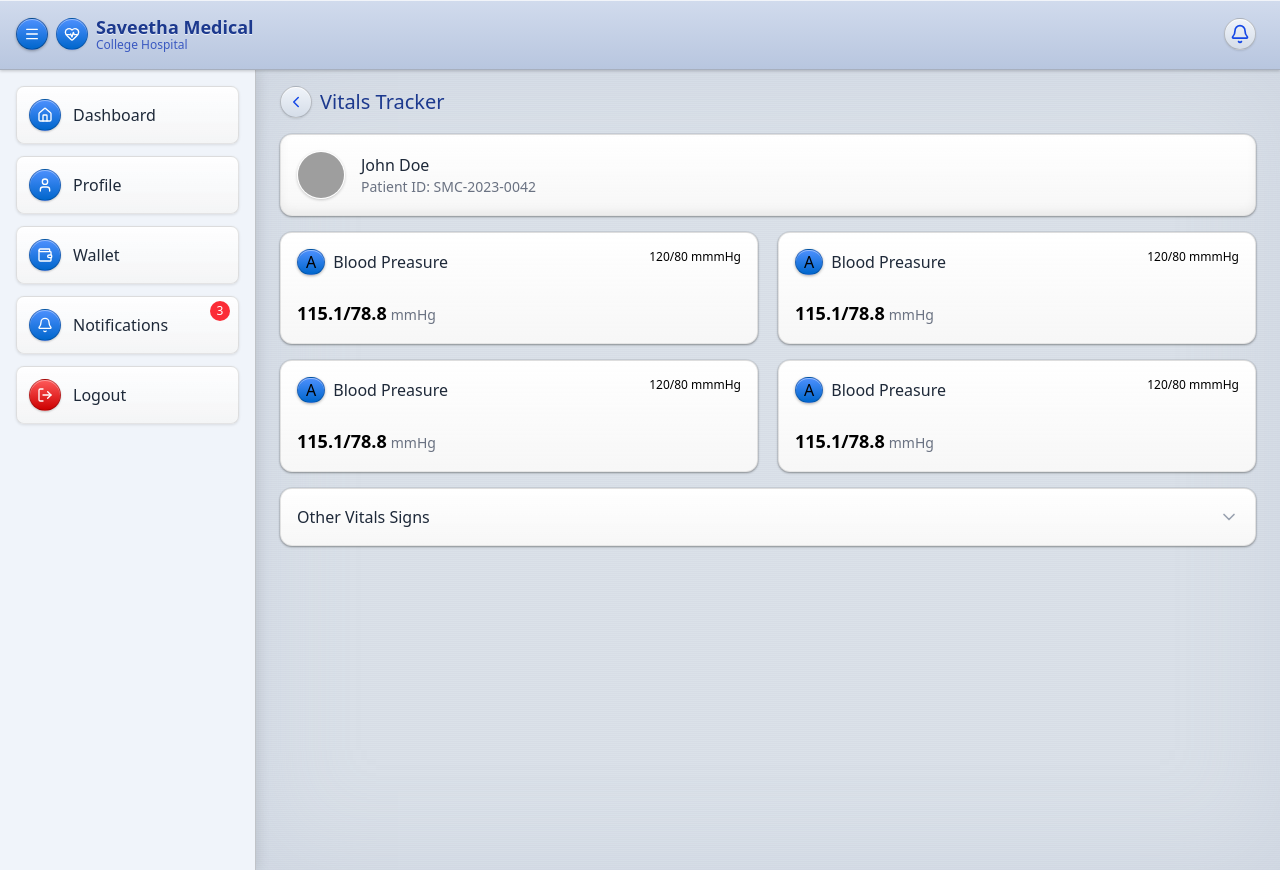
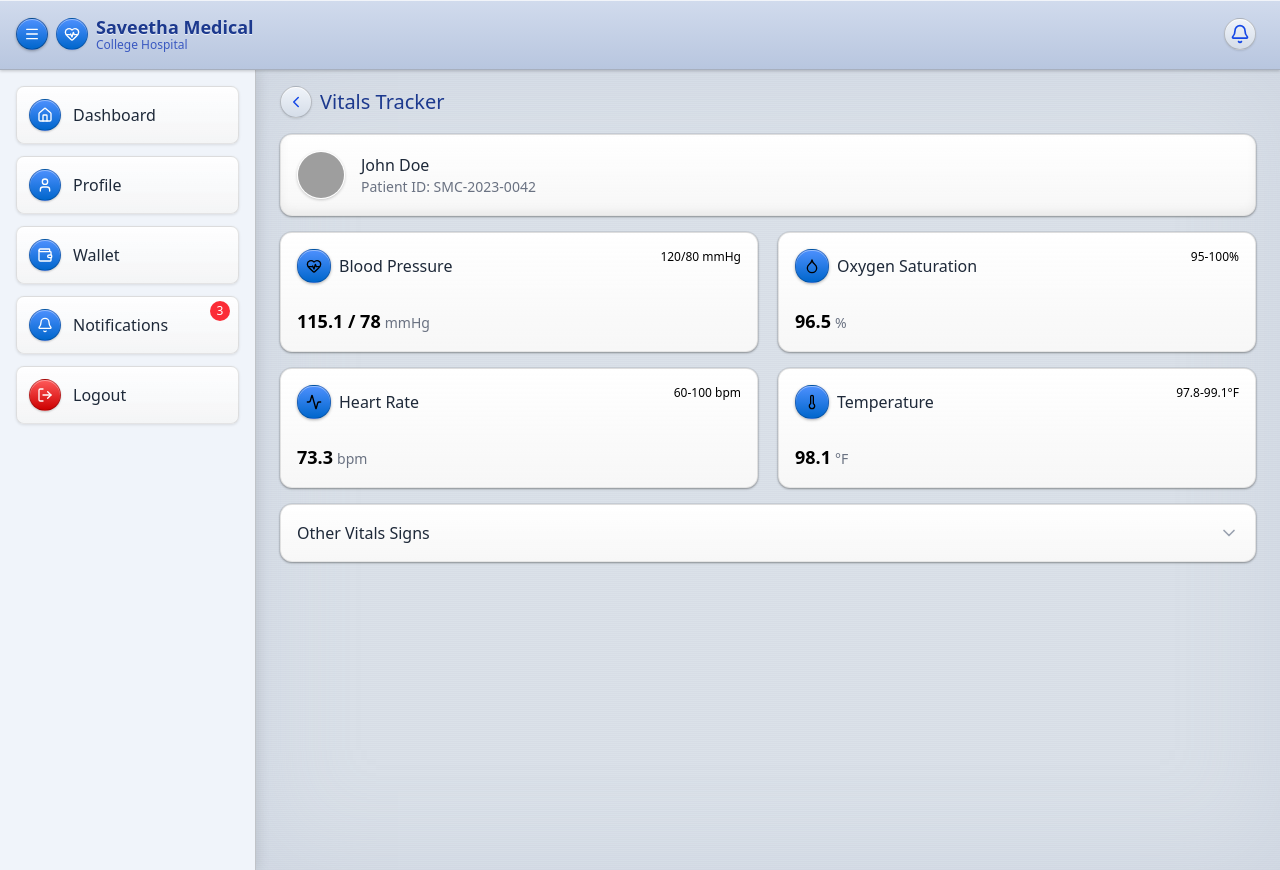
Before and after one commit to Mukunthan-A-R/simats-medical-client, a React (Vite) app: page /patient/vitals/1 in a window 1280 px wide. Built offline with nearby package versions, Linux system fonts and the light colour scheme; grey boxes are pictures that could not be loaded.

Commit message:
dynamic vitals data

```diff
--- a/src/components/patient/PatientVitalsData.jsx
+++ b/src/components/patient/PatientVitalsData.jsx
@@ -2,26 +2,134 @@ import React, { useState } from "react";
 import PatientVitalsDataCard from "./PatientVitalsDataCard";
 import PatientSecondaryVitals from "./PatientSecondaryVitals";
 import PatientVitalsDataChart from "./PatientVitalsDataChart";
+import {
+  ActivityIcon,
+  DropletIcon,
+  HeartPulseIcon,
+  ThermometerIcon,
+} from "lucide-react";
 
 const PatientViralsData = () => {
   const [openGraph, setOpenGraph] = useState(false);
+
+  // const secondaryVitals = [
+  //   {
+  //     id: "respiratoryRate",
+  //     name: "Respiratory Rate",
+  //     icon: <div size={16} />,
+  //     unit: "breaths/min",
+  //     data: vitalsData.respiratoryRate,
+  //     normal: "12-20 breaths/min",
+  //     description: "Breaths per minute",
+  //     color1: "#8dd1e1",
+  //     latest:
+  //       vitalsData.respiratoryRate[vitalsData.respiratoryRate.length - 1].value,
+  //   },
+  //   {
+  //     id: "weight",
+  //     name: "Weight",
+  //     icon: <ScaleIcon size={16} />,
+  //     unit: "lbs",
+  //     data: vitalsData.weight,
+  //     normal: "Varies",
+  //     description: "Body weight",
+  //     color1: "#a4de6c",
+  //     latest: vitalsData.weight[vitalsData.weight.length - 1].value,
+  //   },
+  //   {
+  //     id: "bloodGlucose",
+  //     name: "Blood Glucose",
+  //     icon: <DropletIcon size={16} />,
+  //     unit: "mg/dL",
+  //     data: vitalsData.bloodGlucose,
+  //     normal: "70-99 mg/dL (fasting)",
+  //     description: "Blood sugar level",
+  //     color1: "#d0ed57",
+  //     latest: vitalsData.bloodGlucose[vitalsData.bloodGlucose.length - 1].value,
+  //   },
+  //   {
+  //     id: "cholesterolTotal",
+  //     name: "Total Cholesterol",
+  //     icon: <DropletIcon size={16} />,
+  //     unit: "mg/dL",
+  //     data: vitalsData.cholesterolTotal,
+  //     normal: "<200 mg/dL",
+  //     description: "Total cholesterol level",
+  //     color1: "#ffc658",
+  //     latest:
+  //       vitalsData.cholesterolTotal[vitalsData.cholesterolTotal.length - 1]
+  //         .value,
+  //   },
+  //   {
+  //     id: "bmi",
+  //     name: "BMI",
+  //     icon: <ScaleIcon size={16} />,
+  //     unit: "kg/m²",
+  //     data: vitalsData.bmi,
+  //     normal: "18.5-24.9",
+  //     description: "Body Mass Index",
+  //     color1: "#8884d8",
+  //     latest: vitalsData.bmi[vitalsData.bmi.length - 1].value,
+  //   },
+  // ];
 
   return (
     <div className="flex flex-col gap-4">
       <div className="flex flex-col sm:flex-row gap-5">
         <div className="flex-1" onClick={() => setOpenGraph(!openGraph)}>
-          <PatientVitalsDataCard />
+          <PatientVitalsDataCard
+            data={{
+              id: "bloodPressure",
+              name: "Blood Pressure",
+              icon: <HeartPulseIcon size={16} />,
+              unit: "mmHg",
+              data: "115.1 / 78",
+              normal: "120/80 mmHg",
+              description: "Systolic and diastolic pressure",
+            }}
+          />
         </div>
         <div className="flex-1" onClick={() => setOpenGraph(!openGraph)}>
-          <PatientVitalsDataCard />
+          <PatientVitalsDataCard
+            data={{
+              id: "oxygenSaturation",
+              name: "Oxygen Saturation",
+              icon: <DropletIcon size={16} />,
+              unit: "%",
+              data: "96.5",
+              normal: "95-100%",
+              description: "Blood oxygen level",
+              color1: "#0088fe",
+            }}
+          />
         </div>
       </div>
       <div className="flex flex-col sm:flex-row gap-5">
         <div className="flex-1" onClick={() => setOpenGraph(!openGraph)}>
-          <PatientVitalsDataCard />
+          <PatientVitalsDataCard
+            data={{
+              id: "heartRate",
+              name: "Heart Rate",
+              icon: <ActivityIcon size={16} />,
+              unit: "bpm",
+              data: "73.3",
+              normal: "60-100 bpm",
+              description: "Beats per minute",
+            }}
+          />
         </div>
         <div className="flex-1" onClick={() => setOpenGraph(!openGraph)}>
-          <PatientVitalsDataCard />
+          <PatientVitalsDataCard
+            data={{
+              id: "temperature",
+              name: "Temperature",
+              icon: <ThermometerIcon size={16} />,
+              unit: "°F",
+              data: "98.1",
+              normal: "97.8-99.1°F",
+              description: "Body temperature",
+            }}
+          />
         </div>
       </div>
       <PatientSecondaryVitals></PatientSecondaryVitals>
--- a/src/components/patient/PatientVitalsDataCard.jsx
+++ b/src/components/patient/PatientVitalsDataCard.jsx
@@ -1,6 +1,8 @@
 import React from "react";
 
-const PatientVitalsDataCard = ({ title }) => {
+const PatientVitalsDataCard = ({ data }) => {
+  console.log(data.name);
+
   return (
     <div
       className="bg-white p-4 rounded-xl"
@@ -24,17 +26,17 @@ const PatientVitalsDataCard = ({ title }) => {
                 "0 1px 3px rgba(0,0,0,0.3), inset 0 1px 0 rgba(255,255,255,0.4)",
               border: "1px solid rgba(0,0,0,0.2)",
             }}
-            className="bg-blue-900  px-2 rounded-2xl"
+            className="bg-blue-900  px-2 py-2 rounded-2xl"
           >
-            A
+            {data.icon}
           </span>
-          <p className="text-gray-800 font-medium">Blood Preasure</p>
+          <p className="text-gray-800 font-medium">{data?.name}</p>
         </span>
-        <p className="text-xs font-light">120/80 mmmHg</p>
+        <p className="text-xs font-light">{data.normal}</p>
       </div>
       <div className="mt-6">
-        <span className="text-lg font-semibold pr-1">115.1/78.8</span>
-        <span className="text-sm text-gray-500">mmHg</span>
+        <span className="text-lg font-semibold pr-1">{data.data}</span>
+        <span className="text-sm text-gray-500">{data.unit}</span>
       </div>
     </div>
   );
```
